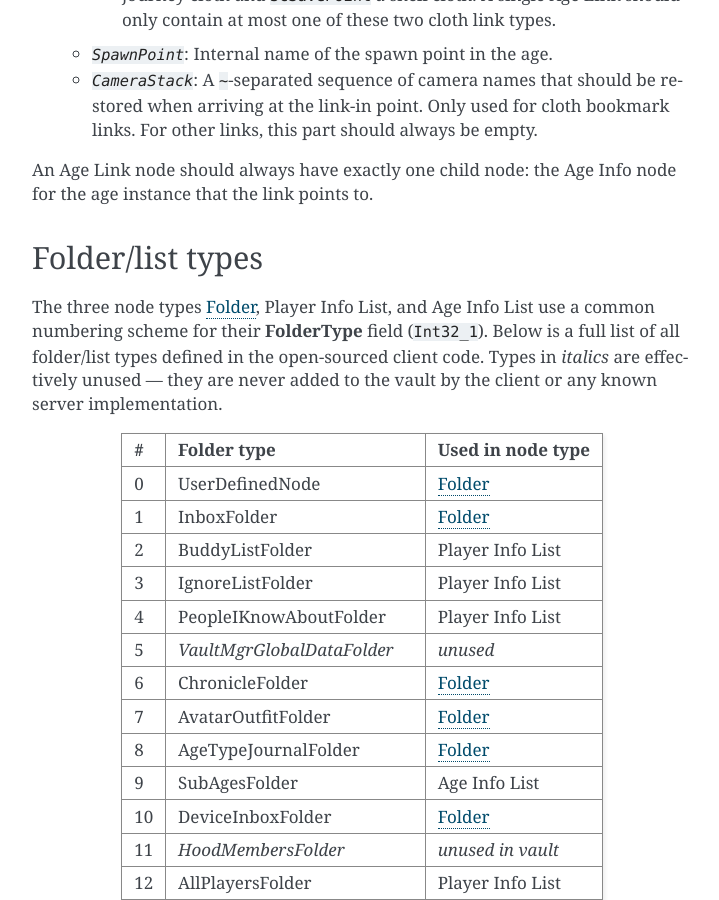
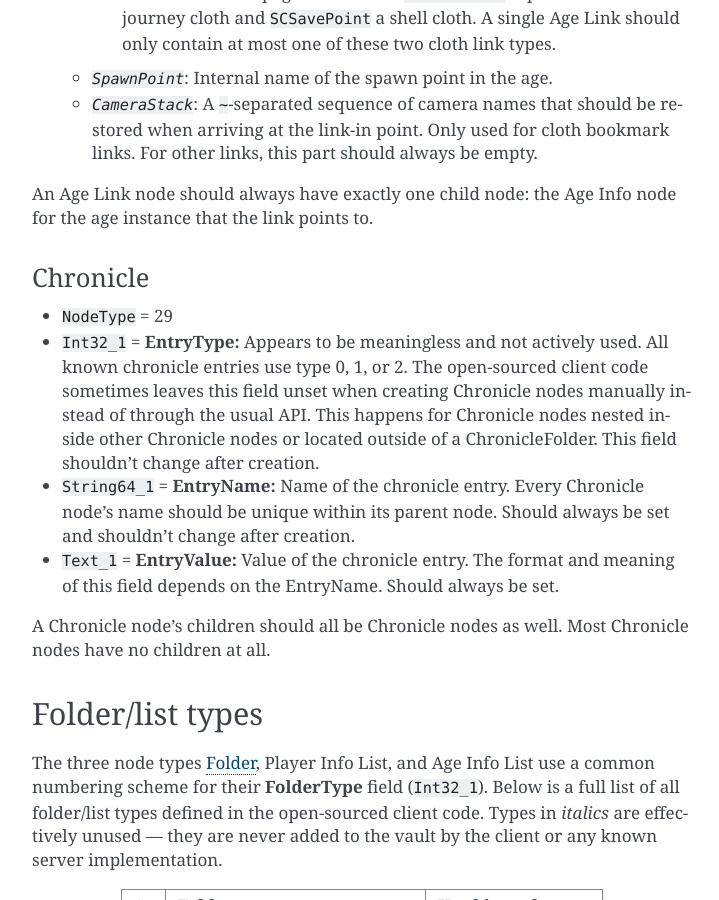
Before and after one commit to dgelessus/NAGUS, a Sphinx documentation site: the page built from docs/uru/vault.rst, in a window 1280 px wide and 900 px high, scrolled down 8861 px. Shown: the whole window, without its empty margins (388-1107 px from the left). Built offline with Sphinx 7.4.7, drawn with Linux system fonts in a browser that asks for light colours; some of the changed text lies outside the part shown.

Commit message:
Document structure of Chronicle vault nodes

```diff
--- a/docs/uru/vault.rst
+++ b/docs/uru/vault.rst
@@ -205,7 +205,7 @@ they should never appear in the actual vault database or over the network.
    * :ref:`vault_node_text_note` = 26
    * :ref:`vault_node_sdl` = 27
    * :ref:`vault_node_age_link` = 28
-   * Chronicle = 29
+   * :ref:`vault_node_chronicle` = 29
    * Player Info List = 30
    * *UNUSED00* = 31
    * *UNUSED01* = 32
@@ -298,6 +298,7 @@ Folder
 * ``NodeType`` = 22
 * ``Int32_1`` = **FolderType:** The folder's general meaning/purpose.
   See :ref:`vault_folder_list_types` for details.
+  The open-sourced client code sometimes leaves this field unset.
 * ``String64_1`` = **FolderName:** Name of the folder.
   If present,
   it's often (but not always) a human-readable name that is displayed to the player,
@@ -539,6 +540,33 @@ Age Link
 An Age Link node should always have exactly one child node:
 the Age Info node for the age instance that the link points to.
 
+.. _vault_node_chronicle:
+
+Chronicle
+^^^^^^^^^
+
+* ``NodeType`` = 29
+* ``Int32_1`` = **EntryType:**
+  Appears to be meaningless and not actively used.
+  All known chronicle entries use type 0, 1, or 2.
+  The open-sourced client code sometimes leaves this field unset
+  when creating Chronicle nodes manually instead of through the usual API.
+  This happens for Chronicle nodes nested inside other Chronicle nodes
+  or located outside of a ChronicleFolder.
+  This field shouldn't change after creation.
+* ``String64_1`` = **EntryName:**
+  Name of the chronicle entry.
+  Every Chronicle node's name should be unique within its parent node.
+  Should always be set
+  and shouldn't change after creation.
+* ``Text_1`` = **EntryValue:**
+  Value of the chronicle entry.
+  The format and meaning of this field depends on the EntryName.
+  Should always be set.
+
+A Chronicle node's children should all be Chronicle nodes as well.
+Most Chronicle nodes have no children at all.
+
 .. _vault_folder_list_types:
 
 Folder/list types
```
